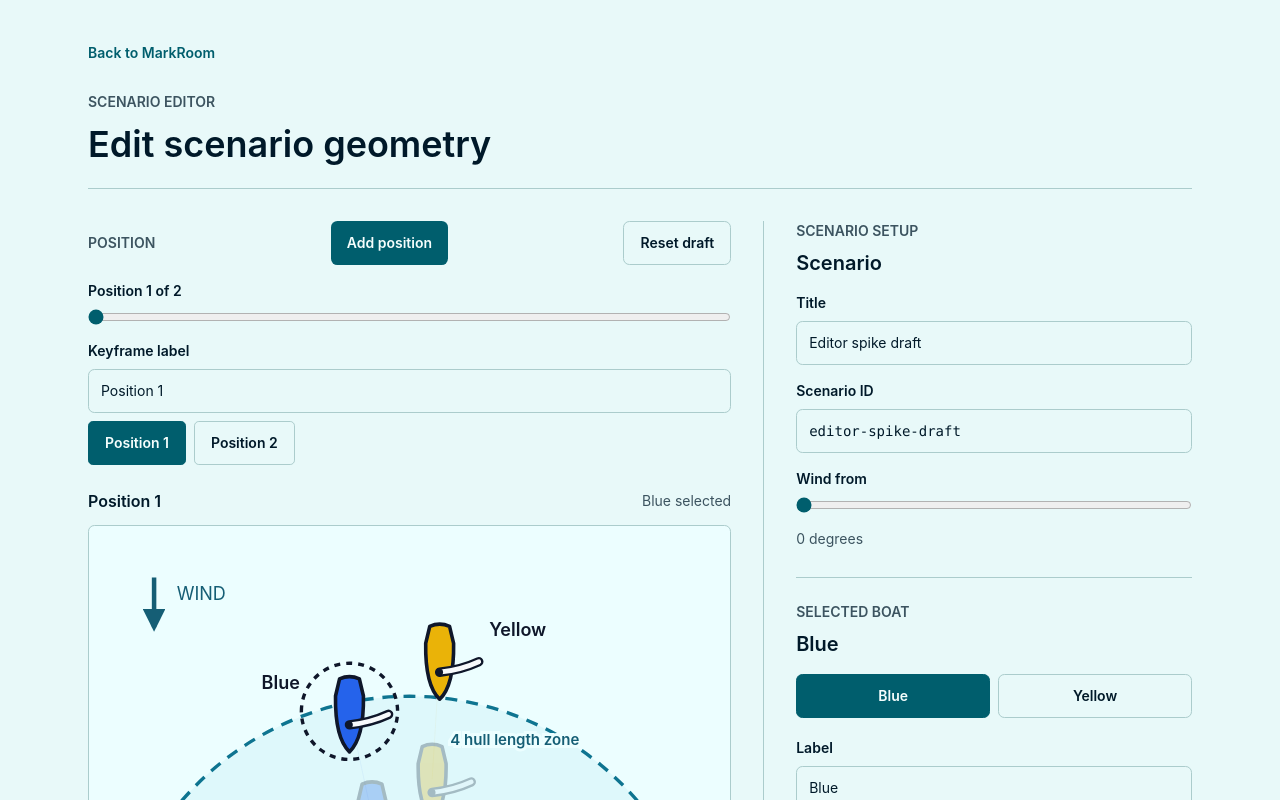
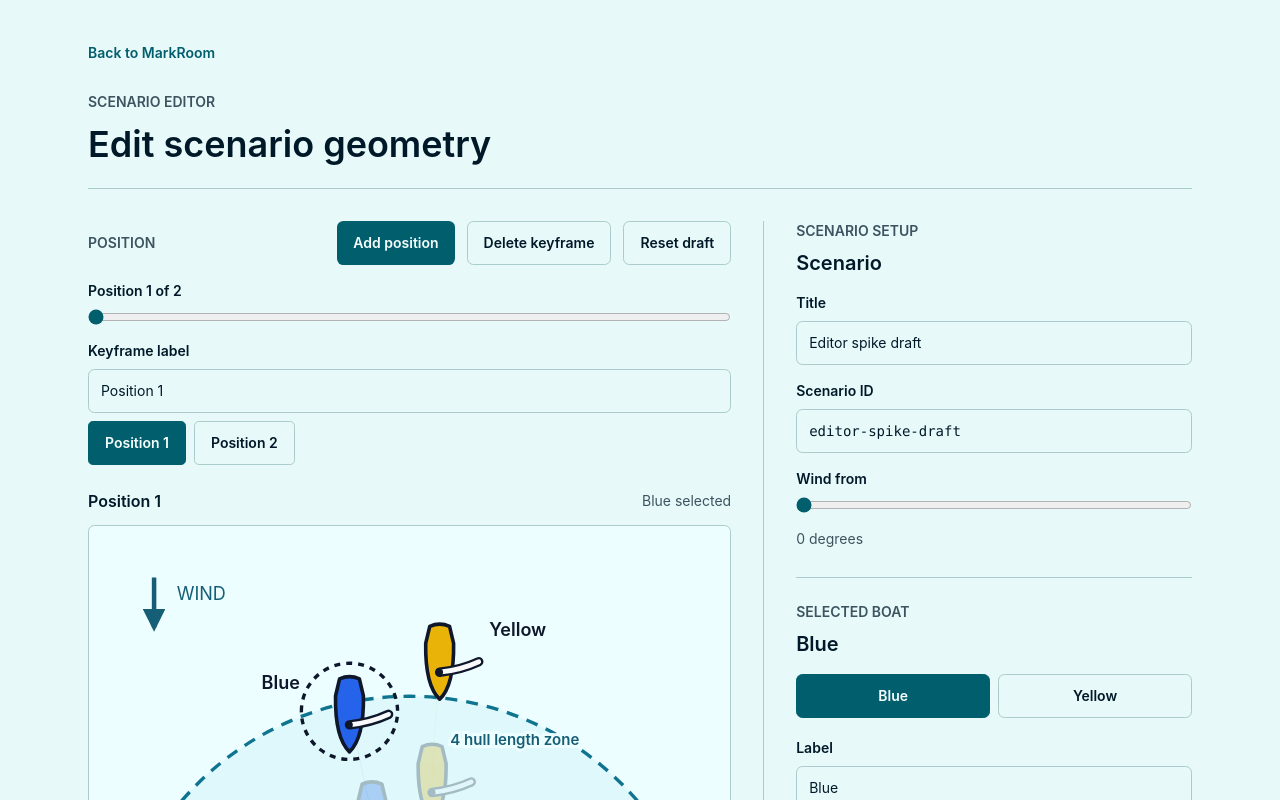
Before and after one commit to Waldo000000/mark-room, a Next.js app: page /editor in a window 1280 px wide. Shown: the top 800 px of the page. Built offline with nearby package versions, Linux system fonts and the light colour scheme.

Commit message:
feat(editor): remove keyframes
Closes #100

```diff
--- a/src/components/editor/scenario-editor-spike.tsx
+++ b/src/components/editor/scenario-editor-spike.tsx
@@ -216,6 +216,7 @@ export function ScenarioEditorSpike() {
     [scenarioJson],
   );
   const scenarioDownloadFileName = `${scenario.id}.json`;
+  const canDeleteKeyframe = scenario.keyframes.length > 1;
 
   useEffect(() => {
     const timeoutId = window.setTimeout(() => {
@@ -444,6 +445,26 @@ export function ScenarioEditorSpike() {
     setActiveKeyframeId(keyframeId);
   }
 
+  function removeActiveKeyframe() {
+    if (!canDeleteKeyframe) return;
+
+    const remainingKeyframes = scenario.keyframes.filter(
+      (keyframe) => keyframe.id !== activeKeyframe.id,
+    );
+    const nextIndex = Math.min(
+      activeKeyframeIndex,
+      remainingKeyframes.length - 1,
+    );
+
+    setScenario((currentScenario) => ({
+      ...currentScenario,
+      keyframes: currentScenario.keyframes.filter(
+        (keyframe) => keyframe.id !== activeKeyframe.id,
+      ),
+    }));
+    setActiveKeyframeId(remainingKeyframes[nextIndex].id);
+  }
+
   async function copyScenarioJson() {
     try {
       await navigator.clipboard.writeText(scenarioJson);
@@ -493,8 +514,8 @@ export function ScenarioEditorSpike() {
     <div className="mt-8 grid gap-8 lg:grid-cols-[minmax(0,3fr)_minmax(20rem,2fr)]">
       <section className="min-w-0">
         <nav aria-label="Scenario position" className="mb-5">
-          <div className="flex items-center justify-between gap-4">
-            <p className="text-sm font-semibold uppercase text-muted-foreground">
+          <div className="flex flex-wrap items-center gap-3">
+            <p className="mr-auto text-sm font-semibold uppercase text-muted-foreground">
               Position
             </p>
             <button
@@ -504,6 +525,15 @@ export function ScenarioEditorSpike() {
               onClick={addKeyframe}
             >
               Add position
+            </button>
+            <button
+              className="inline-flex min-h-11 shrink-0 items-center justify-center rounded-md border border-border bg-background px-4 text-sm font-semibold text-foreground transition-colors hover:bg-muted focus-visible:outline-2 focus-visible:outline-offset-2 disabled:cursor-not-allowed disabled:opacity-50"
+              data-testid="delete-keyframe"
+              disabled={!canDeleteKeyframe}
+              type="button"
+              onClick={removeActiveKeyframe}
+            >
+              Delete keyframe
             </button>
             <button
               className="inline-flex min-h-11 shrink-0 items-center justify-center rounded-md border border-border bg-background px-4 text-sm font-semibold text-foreground transition-colors hover:bg-muted focus-visible:outline-2 focus-visible:outline-offset-2"
```
Also changed, not shown: 1 other file (tests, documents, lock files or other folders).
